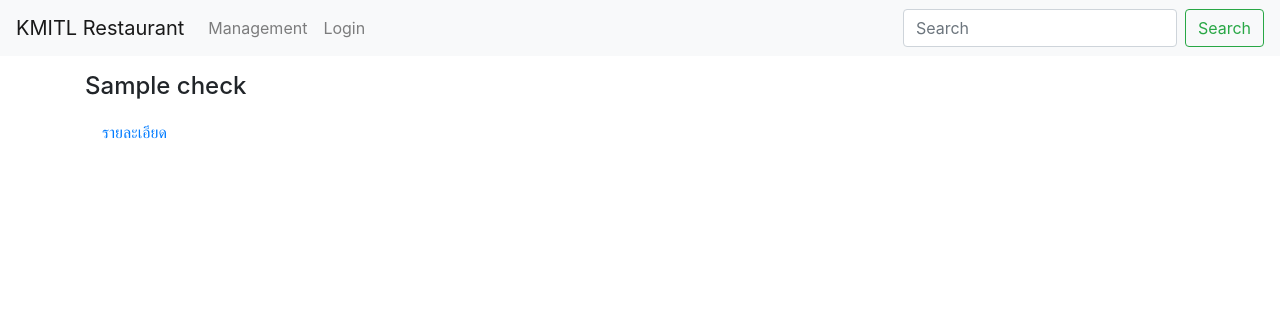
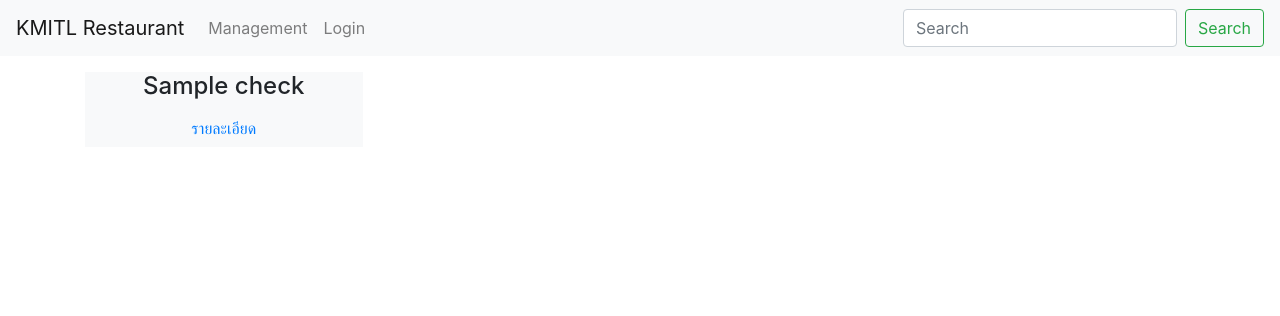
Before and after one commit to thitiwut00897/System-s-Restuarant, a Django app: template system_restuarant/managements/templates/homepage.html in a window 1280 px wide. Shown: the top 316 px of the page. Run offline with Django 3.2, Linux system fonts and the light colour scheme; data comes from the database, SQL or seed files in the repository; both versions use the stored data as it was after the commit; the template is opened without the code that fills it: values that come from a table or form of the project are taken from there, most other values are stand-ins (such as "Sample title", 1, 10 or a date in 2020); some libraries are stand-ins or nearby versions.

```diff
--- a/system_restuarant/managements/templates/homepage.html
+++ b/system_restuarant/managements/templates/homepage.html
@@ -5,18 +5,18 @@
      {% csrf_token %}
 
 <body>
-    <div class="container">
+    <div class="container row-12">
         {% for i in check %}
-            <div class="row-3 mt-3">
-                <h4>{{ i.restaurant_name }}</h4>
-                <button type="button" class="btn btn-link m-1"> รายละเอียด </button>
+            <div class="col-3 mt-3 bg-light">
+                <h4><center>{{ i.restaurant_name }}</center></h4>
+                <center><button type="button" class="btn btn-link" href="{% url 'editRestaurant' id=i.restaurant_id %}"> รายละเอียด </button></center>
                 <div class="row bg-light">
                     {% for j in restaurant %}
                         {% if j == i.restaurant_id %}
                             <div class="col-3 m-2">
                                 <h4>{{ i.picture_restaurant }}</h4><img src="{{ j.picture_restaurant.url }}" width="200" height="150">
                                 <br>
-                                <button type="button" class="btn btn-link m-1"> รายละเอียด </button>
+                                <center><button type="button" class="btn btn-link"> รายละเอียด </button></center>
                             </div>
                         {% endif %}
                     {% endfor %}
```
Also changed, not shown: system_restuarant/db.sqlite3, system_restuarant/managements/templates/detailRestaurant.html (added).
